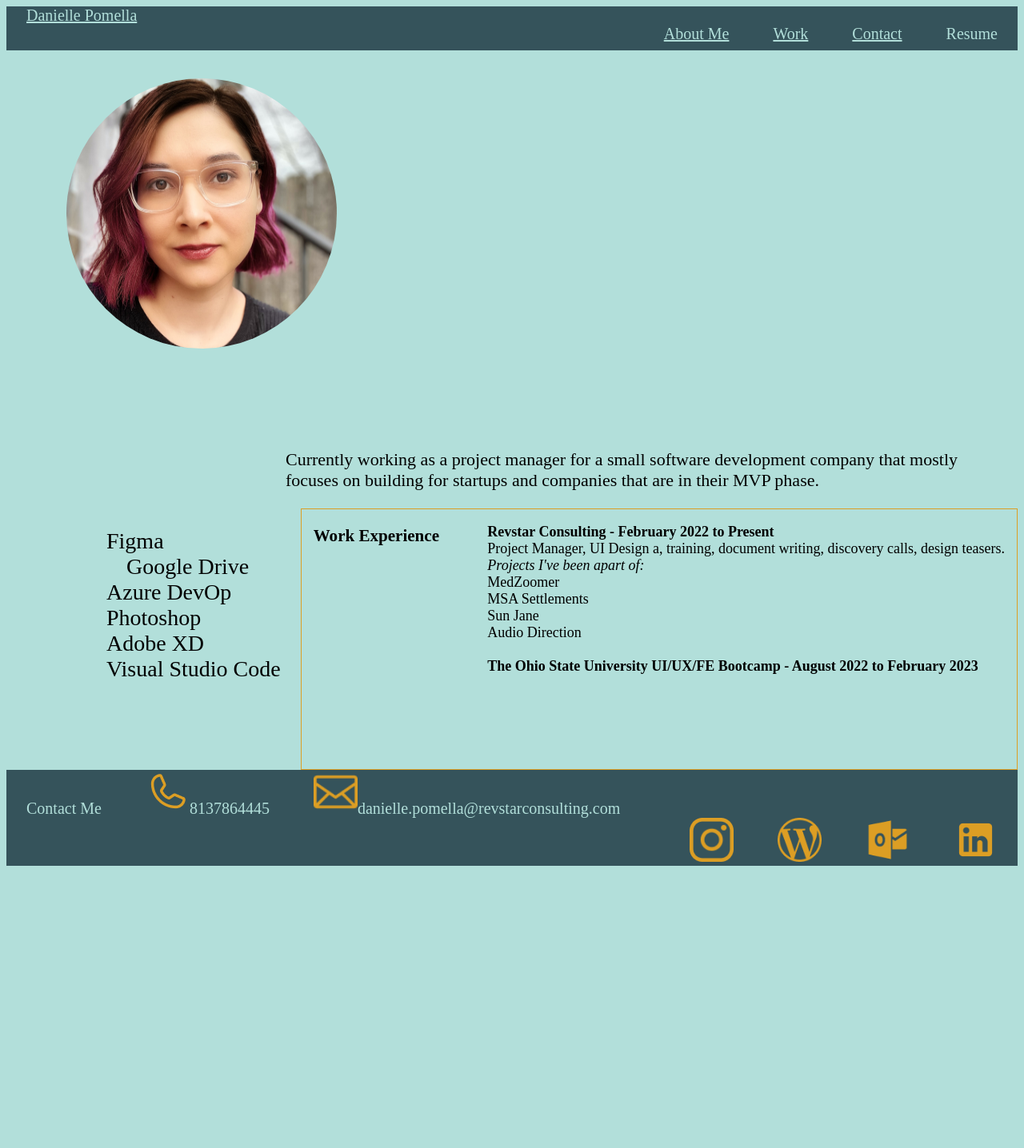
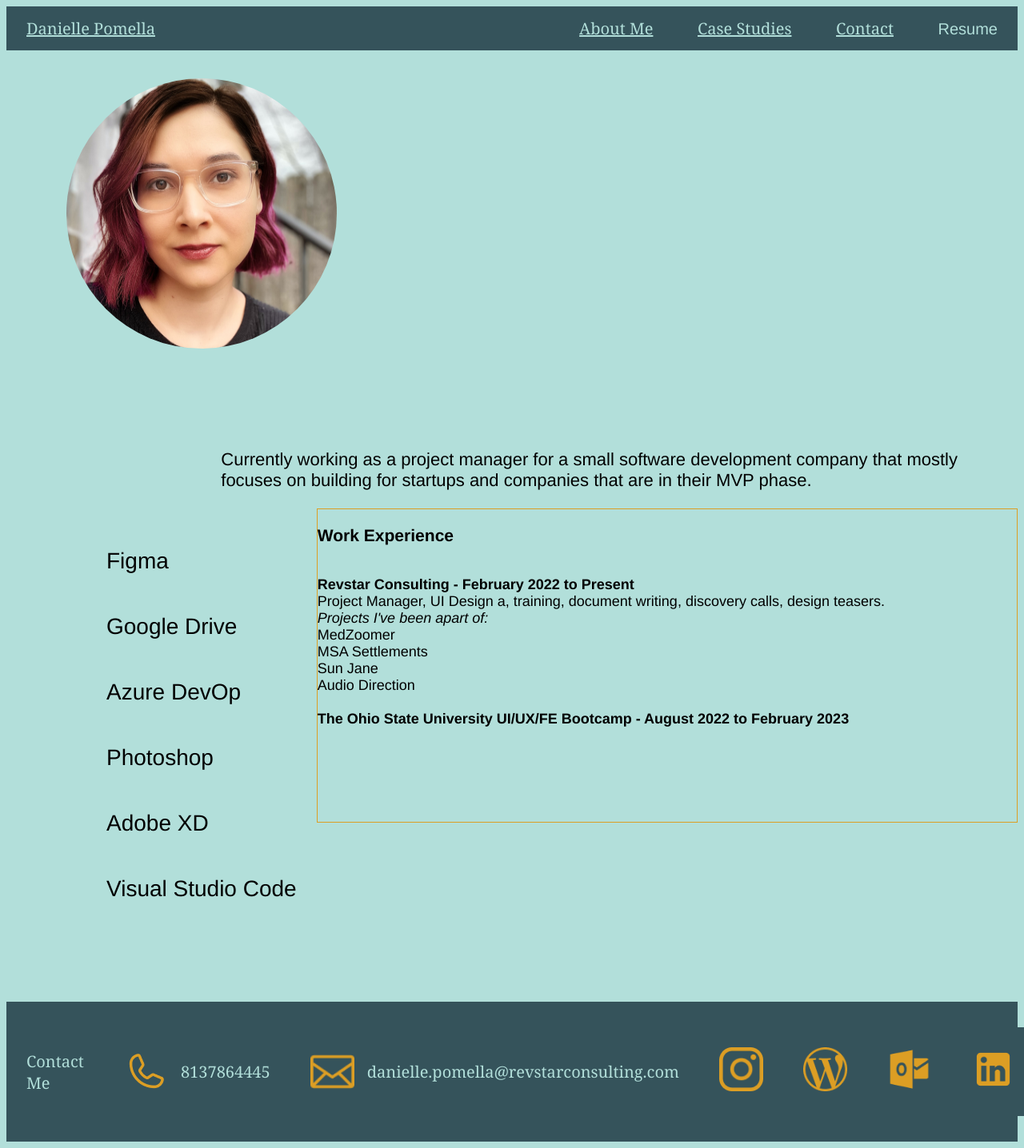
Before and after one commit to Dpomella27/UX_UI_HW_17, a plain HTML site: page about-me.html in a window 1280 px wide. Shown: the whole page at 80% size. Before the commit the page ends 1107 px from the top, so only its background shows below. Drawn offline with Linux system fonts and the light colour scheme.

Commit message:
Changes based on 20

```diff
--- a/CSS/style.css
+++ b/CSS/style.css
@@ -1,9 +1,13 @@
 body {
     background-color: #b2dfda;
-    font-style: helvetica;
+    font-family: Helvetica;
 }
 
 .topnav {
+    display: flex;
+    justify-content: space-between;
+    align-items: center;
+
     background-color: #35535b;
     width: auto;
     height: 55px;
@@ -14,7 +18,7 @@ body {
 .topnav a {
     color: #b2dfda;
     font-size: 20px;
-    font-style: inter;
+    font-family: Cambria;
 }
 
 .leftnav {
@@ -43,23 +47,36 @@ li {
 }
 
 footer {
-    font-style: inter;
+    display: flex;
+    justify-content: space-between;
+    align-items: center;
+    font-family: Cambria;
     background-color: #35535b;
     color: #b2dfda;
-    width: auto;
-    height: 55px;
+    width: 100%;
+    padding: 32px 0;
     font-size: 20px;
 }
 
 .footerleft ul {
     text-align: left;
-    display: block;
+    display: flex;
+}
+
+.footerleft li {
+    display: flex;
+    align-items: center;
+}
+
+.footerleft img{
+    padding-right: 16px;
 }
 
 .footerright ul {
     text-align: right;
-    display: block;
+    display: flex;
 }
+
 
 .me {
     border-radius: 169px;
@@ -84,6 +101,8 @@ footer {
 
 .tools ul {
     background-color: #b2dfda;
+    display: flex;
+    flex-direction: column;
 }
 
 .work {
@@ -92,13 +111,33 @@ footer {
     display: flex;
     justify-content: space-around;
     padding-bottom: 100px;
+    flex-direction: column;
 }
 
 .contact {
     font-size: 22px;
-    border: 1px solid #dc9e24;
-    margin: auto;
+    border: 3px solid #dc9e24;
+    margin: 100px auto;
     text-align: center;
     padding-bottom: 100px;
     padding-top: 100px;
+    width: 500px;
 }
+
+.card {
+    background-color:#35535b;
+    font-family: Cambria, Cochin, Georgia, Times, 'Times New Roman', serif;
+    font: 16px;
+    color:azure;
+    border: 5px solid #dc9e24;
+    display: flex;
+}
+
+.btn {
+    background-color:#dc9e24
+}
+
+.title {
+    font-size: 36px;
+    color: #dc9e24;
+}
--- a/about-me.html
+++ b/about-me.html
@@ -3,17 +3,17 @@
 <title>Danielle Pomella's Portfolio</title>
 
 <head>
-    <link rel="stylesheet" href="/CSS/style.css">
+    <link rel="stylesheet" href="/UX_UI_HW_17/CSS/style.css">
 </head>
 <header>
     <nav class="topnav">
         <ul class="leftnav">
-            <li><a href="/index.html">Danielle Pomella</a></li>
+            <li><a href="/UX_UI_HW_17/index.html">Danielle Pomella</a></li>
         </ul>
         <ul class="rightnav">
-            <li><a href="/about-me.html">About Me</a></li>
-            <li><a href="/work.html">Work</a></li>
-            <li><a href="/contact.html">Contact</a></li>
+            <li><a href="/UX_UI_HW_17/about-me.html">About Me</a></li>
+            <li><a href="/UX_UI_HW_20/index.html">Case Studies</a></li>
+            <li><a href="/UX_UI_HW_17/contact.html">Contact</a></li>
             <li>Resume</li>
         </ul>
     </nav>
@@ -22,7 +22,7 @@
 <body>
     <section>
         <div>
-          <img src="/images/Portfolio_image.png" alt="woman with pink hair and clear glasses" height="338px"
+            <img src="/UX_UI_HW_17/images/Portfolio_image.png" alt="woman with pink hair and clear glasses" height="338px"
                 width="338px" class="me">
             <p class="info">Currently working as a project manager for a small software development company that
                 mostly<br>
@@ -30,15 +30,15 @@
         </div>
         <div class="tools">
             <ul>
-                <li>Figma<br>
-                <li>Google Drive</li><br>
-                <li>Azure DevOp</li><br>
-                <li>Photoshop</li><br>
-                <li>Adobe XD</li><br>
+                <li>Figma</li>
+                <li>Google Drive</li>
+                <li>Azure DevOp</li>
+                <li>Photoshop</li>
+                <li>Adobe XD</li>
                 <li> Visual Studio Code</li>
         </div>
         <div class="work">
-            <h3>Work Experience</h3><br>
+            <h3>Work Experience</h3>
             <p>
                 <strong>Revstar Consulting - February 2022 to Present</strong><br>
                 Project Manager, UI Design a, training, document writing, discovery calls, design teasers.<br>
@@ -54,17 +54,20 @@
     <footer>
         <div class="footerleft">
             <ul>
-                <li><bold>Contact Me</bold></li>
-                <li><img src="/images/phoneyellow.png" height="55px" width="55px">8137864445</li>
-                <li><img src="/images/mailyellow.png" height="55px" width="55px">danielle.pomella@revstarconsulting.com</li>
+                <li>
+                    <bold>Contact Me</bold>
+                </li>
+                <li><img src="/UX_UI_HW_17/images/phoneyellow.png" height="55px" width="55px">8137864445</li>
+                <li><img src="/UX_UI_HW_17/images/mailyellow.png" height="55px" width="55px">danielle.pomella@revstarconsulting.com
+                </li>
             </ul>
         </div>
         <div class="footerright">
             <ul>
-                <li><img src="/images/instagramyellow.png" height="55px" width="55px"></li>
-                <li><img src="/images/wordpressyellow.png" height="55px" width="55px"></li>
-                <li><img src="/images/outlookyellow.png" height="55px" width="55px"></li>
-                <li><img src="/images/linkedinyellow.png" height="55px" width="55px"></li>
+                <li><img src="/UX_UI_HW_17/images/instagramyellow.png" height="55px" width="55px"></li>
+                <li><img src="/UX_UI_HW_17/images/wordpressyellow.png" height="55px" width="55px"></li>
+                <li><img src="/UX_UI_HW_17/images/outlookyellow.png" height="55px" width="55px"></li>
+                <li><img src="/UX_UI_HW_17/images/linkedinyellow.png" height="55px" width="55px"></li>
             </ul>
         </div>
     </footer>
```
Also changed, not shown: contact.html (+14 -14 lines), index.html (+11 -11 lines), work.html (+3 -3 lines).
